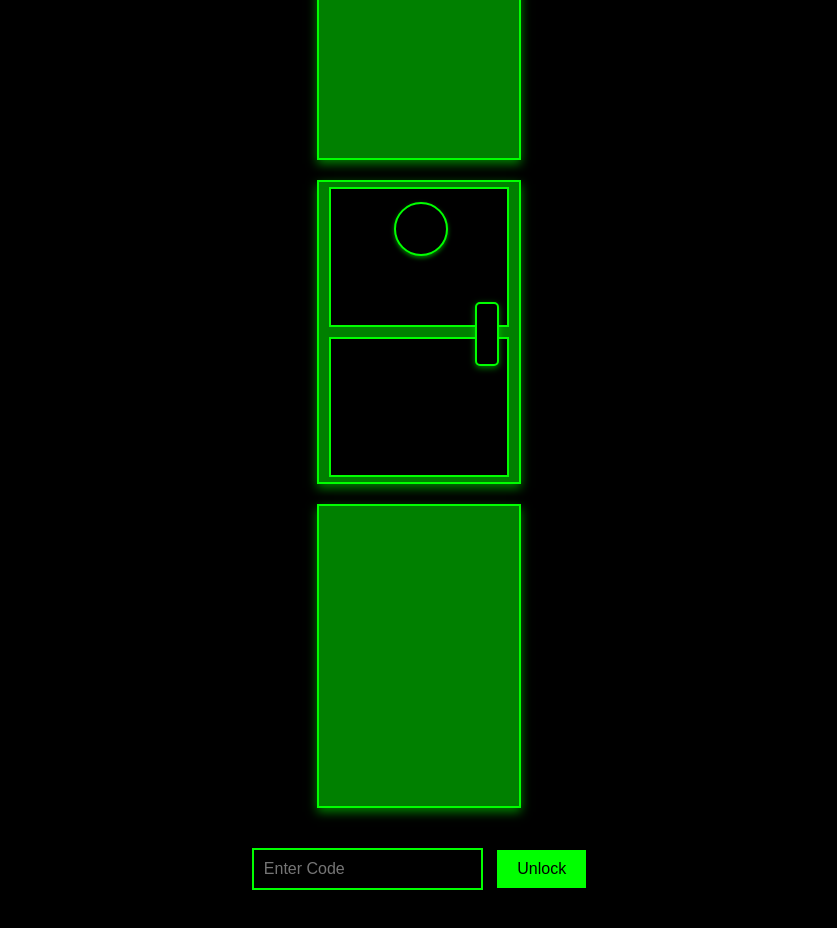
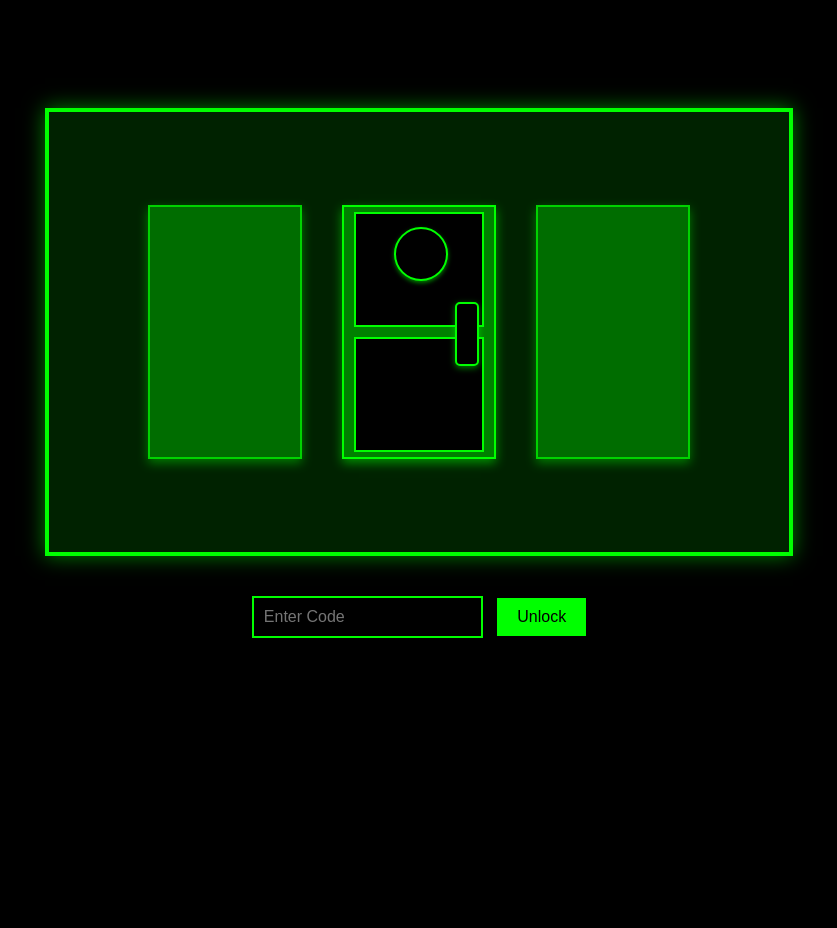
Before and after one commit to wackell-m/locked-door, a plain HTML site: page index.html in a window 1280 px wide. Shown: the whole page, without its empty margins (221-1058 px from the left). After the commit the page ends 800 px from the top, so only its background shows below. Drawn offline with Linux system fonts and the light colour scheme.

Commit message:
Update styles.css

```diff
--- a/styles.css
+++ b/styles.css
@@ -13,17 +13,33 @@ body {
     text-align: center;
 }
 
+/* Wall Background */
+.wall {
+    display: flex;
+    justify-content: center;
+    align-items: center;
+    background-color: #002200;
+    padding: 20px;
+    border: 4px solid #00ff00;
+    margin: 20px auto;
+    width: 700px;
+    height: 400px;
+    box-shadow: 0 0 20px rgba(0, 255, 0, 0.5);
+}
+
+/* Updated Door Styling */
 .door {
-    width: 200px;
-    height: 300px;
+    width: 150px;
+    height: 250px;
     background-color: green;
-    margin: 20px auto;
+    margin: 0 20px;
     position: relative;
     border: 2px solid #00ff00;
     display: flex;
     flex-direction: column;
     justify-content: space-between;
     box-shadow: 0 4px 10px rgba(0, 255, 0, 0.5);
+    transition: background-color 0.3s ease, border-color 0.3s ease;
 }
 
 .door-panel {
@@ -34,12 +50,16 @@ body {
     box-shadow: inset 0 4px 6px rgba(0, 0, 0, 0.8);
 }
 
-.door-panel:first-child {
-    margin-top: 10px;
-}
-
-.door-panel:last-child {
-    margin-bottom: 10px;
+.door-handle {
+    width: 20px;
+    height: 60px;
+    background-color: black;
+    border: 2px solid #00ff00;
+    position: absolute;
+    right: 15px;
+    top: calc(50% - 30px);
+    border-radius: 5px;
+    box-shadow: inset 0 4px 6px rgba(0, 0, 0, 0.8), 0 2px 6px rgba(0, 255, 0, 0.5);
 }
 
 .keyfob-area {
@@ -54,19 +74,18 @@ body {
     box-shadow: 0 2px 4px rgba(0, 255, 0, 0.5);
 }
 
-.door-handle {
-    width: 20px;
-    height: 60px;
-    background-color: black;
-    border: 2px solid #00ff00;
-    position: absolute;
-    right: 20px;
-    top: calc(50% - 30px);
-    border-radius: 5px;
-    box-shadow: inset 0 4px 6px rgba(0, 0, 0, 0.8), 0 2px 6px rgba(0, 255, 0, 0.5);
+/* Decorative Doors */
+.decorative-door {
+    pointer-events: none; /* Makes these doors non-interactive */
+    opacity: 0.8; /* Slightly faded to indicate they're non-functional */
 }
 
+.decorative-door .keyfob-area,
+.decorative-door .door-handle {
+    display: none; /* Remove functional elements for decorative doors */
+}
 
+/* Inputs */
 .code-input {
     margin-top: 20px;
     padding: 10px;
@@ -96,6 +115,7 @@ button:hover {
     visibility: hidden;
 }
 
+
 .door.open {
     background-color: black;
     border-color: #00ff00;
```
